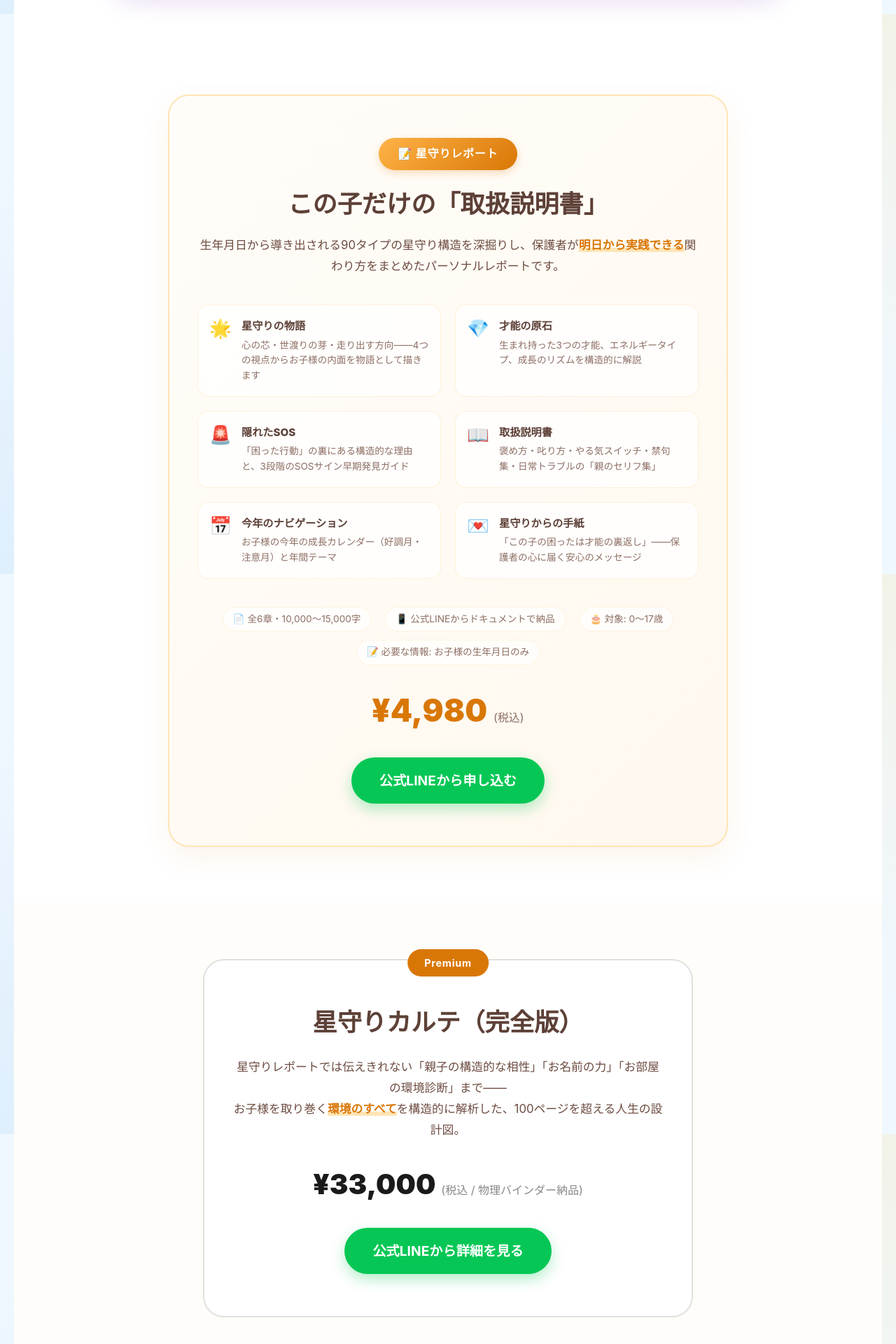
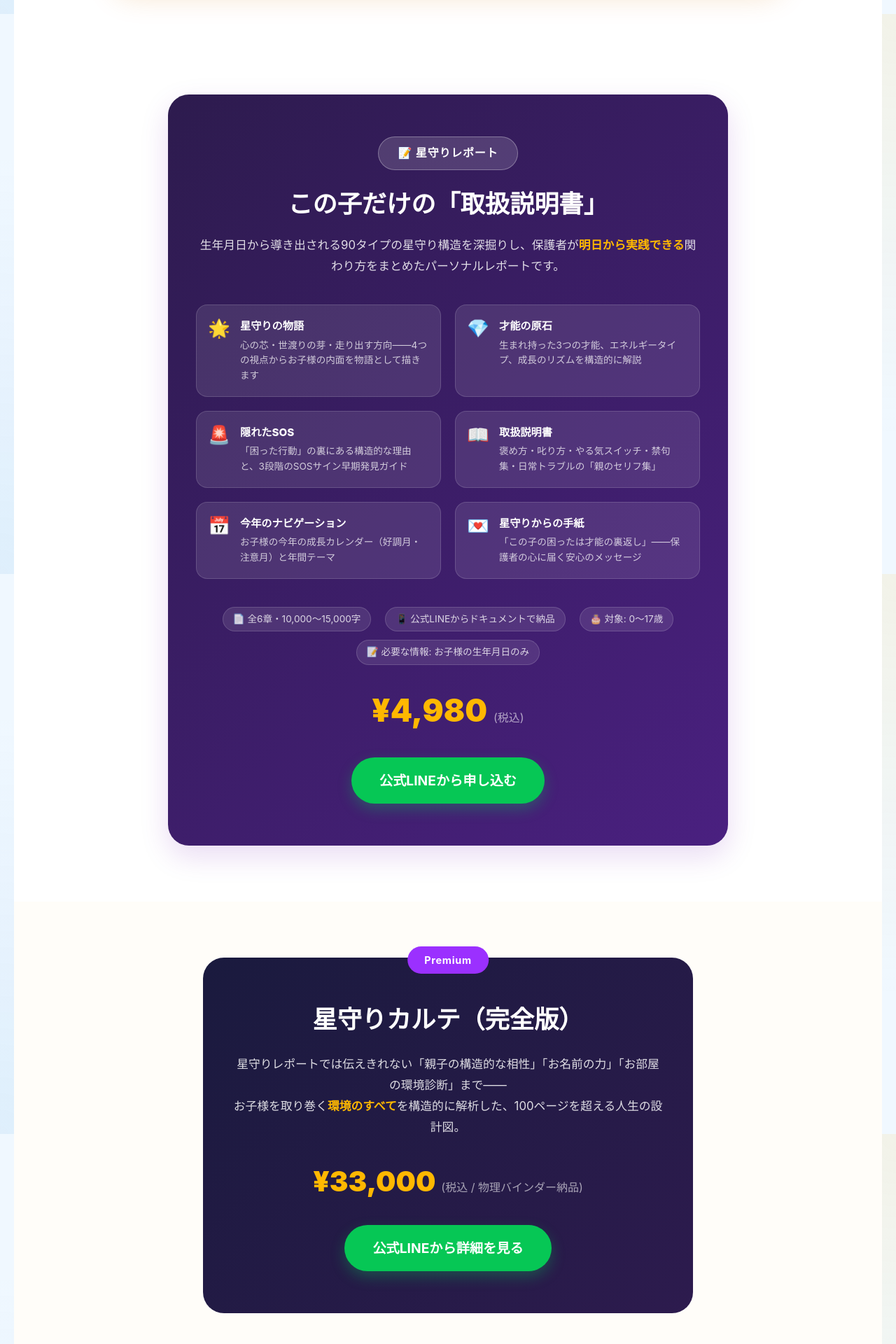
Before and after one commit to naotoada/hoshimori-web, a Next.js app: page / in a window 1280 px wide. Shown: the part 2380-4300 px from the top of the page at 70% size. Built offline with nearby package versions, Linux system fonts and the light colour scheme.

Commit message:
style: zukan orange, report/karte purple dark theme

```diff
--- a/src/app/page.module.css
+++ b/src/app/page.module.css
@@ -141,11 +141,11 @@
 }
 
 .zukanCard {
-  background: linear-gradient(135deg, #6A0DAD, #9B30FF);
+  background: linear-gradient(135deg, #FFB347, #D97706);
   border-radius: 30px;
   overflow: hidden;
   position: relative;
-  box-shadow: 0 20px 40px rgba(106, 13, 173, 0.2);
+  box-shadow: 0 20px 40px rgba(217, 119, 6, 0.2);
 }
 
 .zukanContent {
@@ -195,20 +195,20 @@
 }
 
 .reportBox {
-  background: linear-gradient(135deg, #FFFDF9 0%, #FFF8EE 100%);
-  border: 2px solid #FFE4B5;
+  background: linear-gradient(135deg, #2d1b4e 0%, #4a2080 100%);
+  border: none;
   border-radius: 30px;
   padding: 60px 40px;
   text-align: center;
   max-width: 800px;
   margin: 0 auto;
   position: relative;
-  box-shadow: 0 15px 40px rgba(217, 119, 6, 0.08);
+  box-shadow: 0 15px 40px rgba(106, 13, 173, 0.15);
 }
 
 .reportBadge {
   display: inline-block;
-  background: linear-gradient(135deg, #FFB347 0%, #D97706 100%);
+  background: rgba(255, 255, 255, 0.15);
   color: #FFF;
   font-weight: bold;
   padding: 10px 28px;
@@ -216,25 +216,25 @@
   font-size: 1rem;
   letter-spacing: 0.05em;
   margin-bottom: 20px;
-  box-shadow: 0 4px 12px rgba(217, 119, 6, 0.25);
+  border: 1px solid rgba(255, 255, 255, 0.3);
 }
 
 .reportBox h2 {
   font-size: 2.2rem;
-  color: #5D4037;
+  color: #FFF;
   margin-bottom: 16px;
 }
 
 .reportLead {
   font-size: 1.05rem;
-  color: #6D4C41;
+  color: rgba(255, 255, 255, 0.85);
   margin-bottom: 40px;
   line-height: 1.8;
 }
 
 .reportLead strong {
-  color: #D97706;
-  background: linear-gradient(transparent 70%, #FFE4B5 70%);
+  color: #FFB800;
+  background: none;
 }
 
 .reportFeatures {
@@ -249,9 +249,9 @@
   display: flex;
   gap: 14px;
   padding: 18px 16px;
-  background: rgba(255, 255, 255, 0.8);
+  background: rgba(255, 255, 255, 0.1);
   border-radius: 16px;
-  border: 1px solid rgba(255, 228, 181, 0.5);
+  border: 1px solid rgba(255, 255, 255, 0.15);
   transition: transform 0.2s, box-shadow 0.2s;
 }
 
@@ -270,13 +270,13 @@
 .featureItem h4 {
   font-size: 0.95rem;
   font-weight: 800;
-  color: #5D4037;
+  color: #FFF;
   margin-bottom: 4px;
 }
 
 .featureItem p {
   font-size: 0.85rem;
-  color: #8D6E63;
+  color: rgba(255, 255, 255, 0.75);
   line-height: 1.6;
 }
 
@@ -290,23 +290,23 @@
 
 .reportMeta span {
   font-size: 0.85rem;
-  color: #8D6E63;
-  background: rgba(255, 255, 255, 0.7);
+  color: rgba(255, 255, 255, 0.8);
+  background: rgba(255, 255, 255, 0.1);
   padding: 6px 14px;
   border-radius: 20px;
-  border: 1px solid rgba(255, 228, 181, 0.4);
+  border: 1px solid rgba(255, 255, 255, 0.15);
 }
 
 .reportPrice {
   font-size: 2.8rem;
   font-weight: 900;
-  color: #D97706;
+  color: #FFB800;
   margin-bottom: 30px;
 }
 
 .reportPrice span {
   font-size: 1rem;
-  color: #8D6E63;
+  color: rgba(255, 255, 255, 0.6);
   font-weight: normal;
 }
 
@@ -317,8 +317,8 @@
 }
 
 .premiumBox {
-  background: #FFF;
-  border: 2px solid #E0E0E0;
+  background: linear-gradient(135deg, #1a1a3e 0%, #2d1b4e 100%);
+  border: none;
   border-radius: 30px;
   padding: 60px 40px;
   text-align: center;
@@ -332,7 +332,7 @@
   top: -16px;
   left: 50%;
   transform: translateX(-50%);
-  background: #D97706;
+  background: #9B30FF;
   color: #FFF;
   font-weight: bold;
   padding: 8px 24px;
@@ -343,32 +343,32 @@
 
 .premiumBox h2 {
   font-size: 2.2rem;
-  color: #5D4037;
+  color: #FFF;
   margin-bottom: 20px;
 }
 
 .premiumLead {
   font-size: 1.05rem;
-  color: #6D4C41;
+  color: rgba(255, 255, 255, 0.85);
   margin-bottom: 30px;
   line-height: 1.8;
 }
 
 .premiumLead strong {
-  color: #D97706;
-  background: linear-gradient(transparent 70%, #FFE4B5 70%);
+  color: #FFB800;
+  background: none;
 }
 
 .premiumPrice {
   font-size: 2.5rem;
   font-weight: 900;
-  color: #1A1A1A;
+  color: #FFB800;
   margin-bottom: 30px;
 }
 
 .premiumPrice span {
   font-size: 1rem;
-  color: #888;
+  color: rgba(255, 255, 255, 0.6);
   font-weight: normal;
 }
 
```
